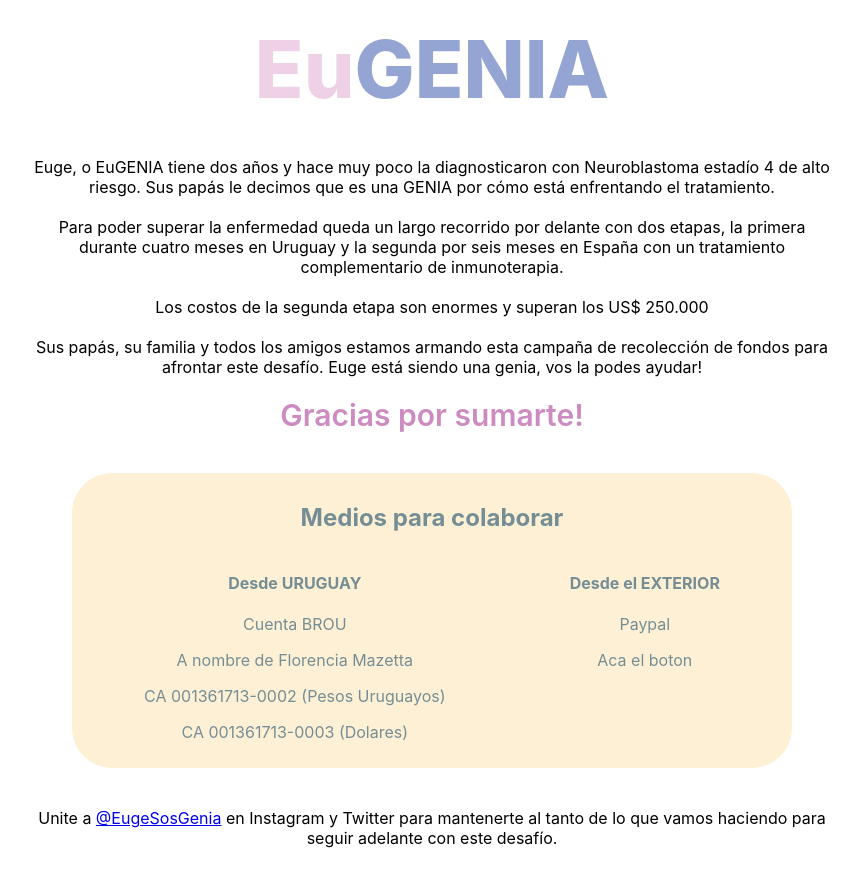
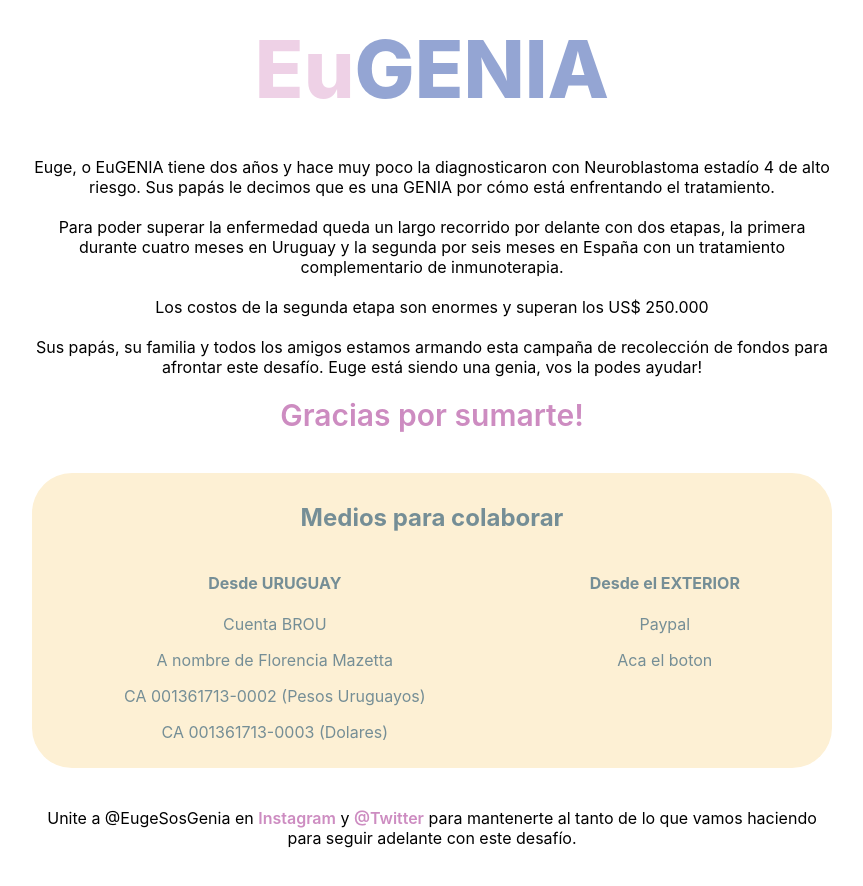
Before and after one commit to mbfassnacht/eugenia, a React (Create React App) app: page / in a window 1280 px wide. Shown: the whole page, without its empty margins (208-1071 px from the left). Built offline with nearby package versions, Linux system fonts and the light colour scheme.

Commit message:
improvements

```diff
--- a/public/index.html
+++ b/public/index.html
@@ -7,7 +7,7 @@
     <meta name="theme-color" content="#000000" />
     <meta
       name="description"
-      content="Web site created using create-react-app"
+      content="EuGENIA tiene 2 años, hace muy poco la diagnosticaron con Neuroblastoma estadío 4. Sus papás le decimos que es una GENIA por cómo enfrenta el tratamiento 😇🥰"
     />
     <link rel="apple-touch-icon" href="%PUBLIC_URL%/logo192.png" />
     <!--
--- a/src/Colaboration.js
+++ b/src/Colaboration.js
@@ -47,7 +47,7 @@ const Title = styledComponents.h2`
 `;
 
 const ColaborationContainer = styledComponents.div`
-  margin: 40px;
+  margin: 40px auto;
   background-color: rgb(253, 240, 212);
   padding: 10px;
   border-radius: 40px;
--- a/src/Footer.js
+++ b/src/Footer.js
@@ -3,10 +3,16 @@ import styledComponents from "styled-components";
 function Footer() {
   return (
     <FooterContainer className="description">
-      Unite a{" "}
-      <a href="https://www.instagram.com/EugeSosGenia/">@EugeSosGenia</a> en
-      Instagram y Twitter para mantenerte al tanto de lo que vamos haciendo para
-      seguir adelante con este desafío.
+      Unite a @EugeSosGenia en{" "}
+      <Link target="_blank" href="https://www.instagram.com/EugeSosGenia/">
+        Instagram
+      </Link>{" "}
+      y{" "}
+      <Link target="_blank" href="https://twitter.com/eugesosgenia">
+        @Twitter
+      </Link>{" "}
+      para mantenerte al tanto de lo que vamos haciendo para seguir adelante con
+      este desafío.
     </FooterContainer>
   );
 }
@@ -15,4 +21,10 @@ const FooterContainer = styledComponents.footer`
   margin-bottom: 20px;
 `;
 
+const Link = styledComponents.a`
+  color: rgb(205, 140, 193);
+  font-weight: 600;
+  text-decoration: none;
+`;
+
 export default Footer;
```
